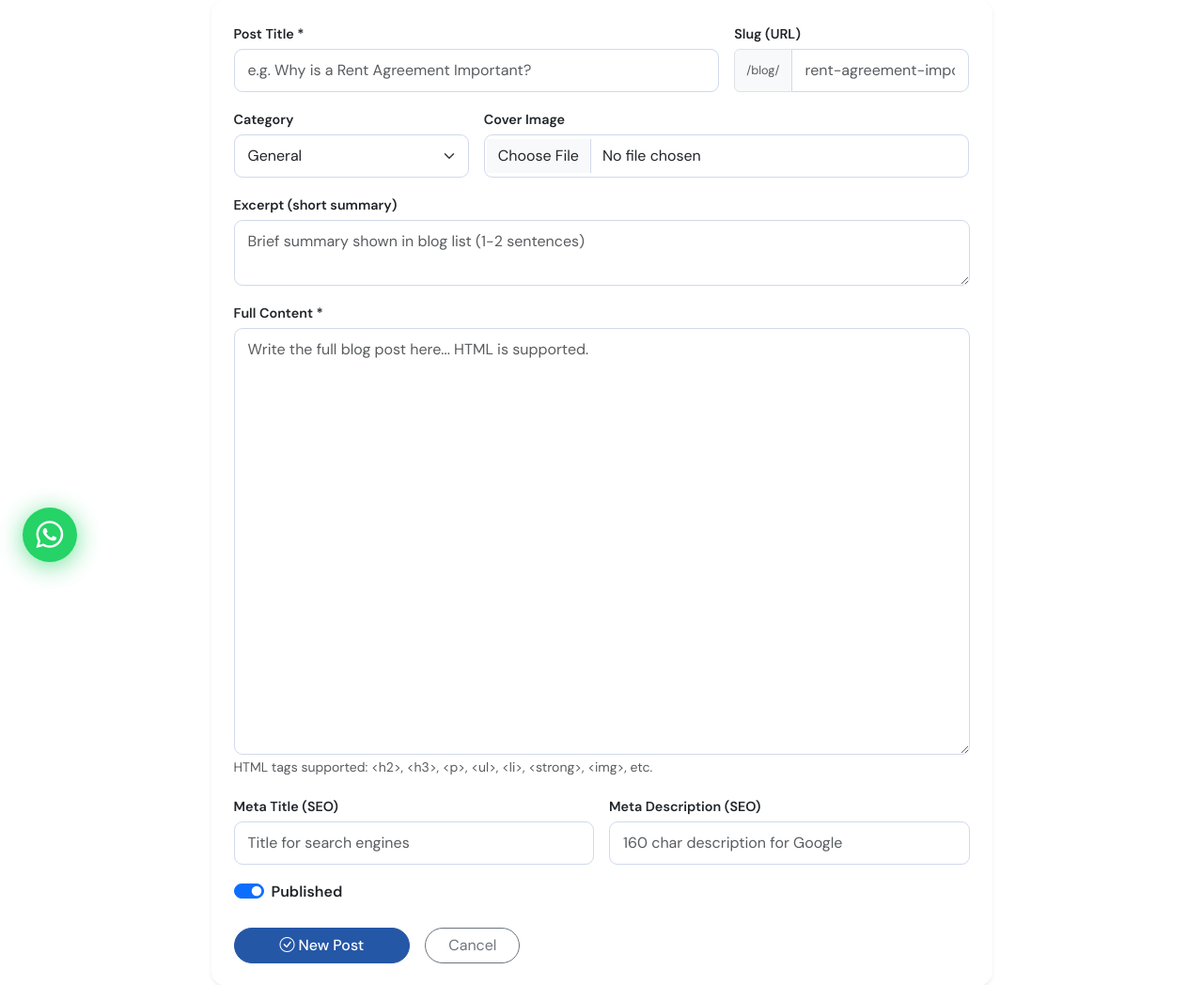
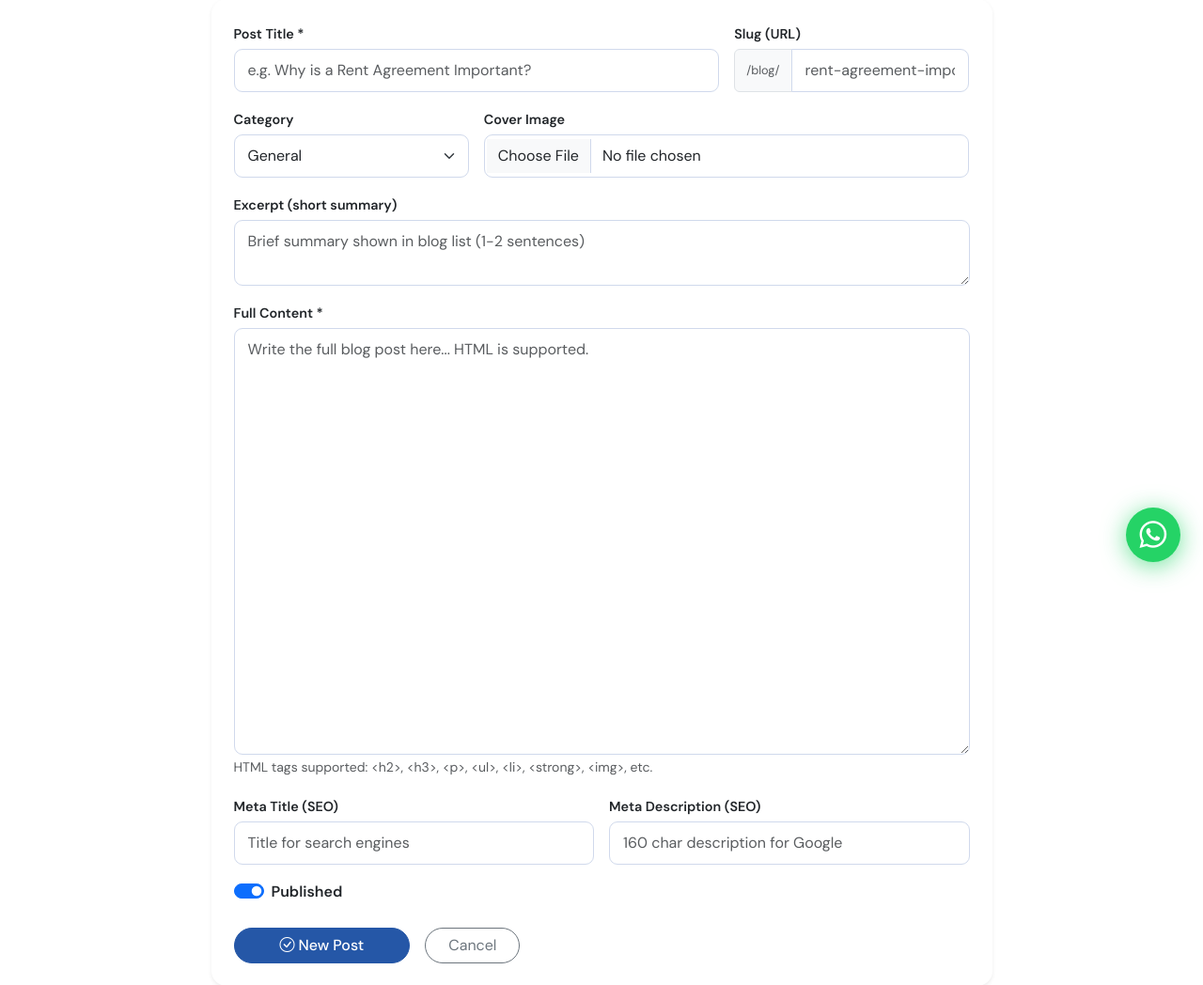
Before and after one commit to saleem9868-coder/secure-property-hub, a Flask app: page /admin/blog/new in a window 1280 px wide. Shown: the part 174-1222 px from the top of the page at 94% size. Run offline with Flask 3, Linux system fonts and the light colour scheme; the visitor is signed in with stand-in values (Sample User, id 1); data that the repository does not hold is empty; some libraries are stand-ins or nearby versions; some web fonts are replaced.

Commit message:
Update base.html

```diff
--- a/templates/base.html
+++ b/templates/base.html
@@ -82,7 +82,7 @@ font-family:'DM Sans',sans-serif;
 font-family:'Playfair Display',serif;
         }
         .ms-auto{margin-left:0!important;margin-right:auto!important;}
-        .wa-float{right:auto!important;left:24px!important;}
+        /* wa-float position handled globally */
         .alert{border-left:none;border-right:4px solid;}
         .dropdown-menu{text-align:right;}
 
```
